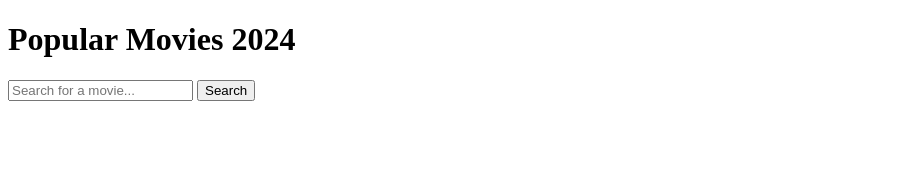
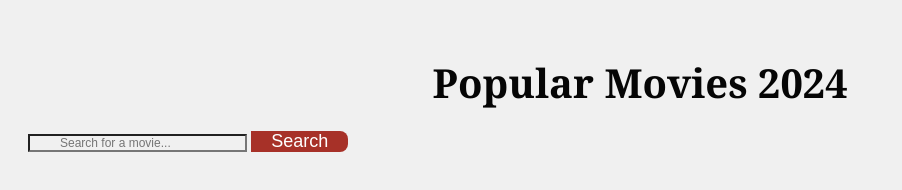
Before and after one commit to Vinny0708/SystemMovie, a plain HTML site: page index.html in a window 1280 px wide. Shown: the whole page, without its empty margins (0-902 px from the left). Drawn offline with Linux system fonts and the light colour scheme; no server answers.

Commit message:
Update index.html

```diff
--- a/index.html
+++ b/index.html
@@ -4,7 +4,7 @@
     <meta charset="UTF-8">
     <meta name="viewport" content="width=device-width, initial-scale=1.0">
     <title>Best Movies of Septermber(2024)</title>
-    <link rel="stylesheet" href="EXAM2.CSS">
+    <link rel="stylesheet" href="style.css">
 </head>
 <body>
     <h1>Popular Movies 2024</h1>
```
